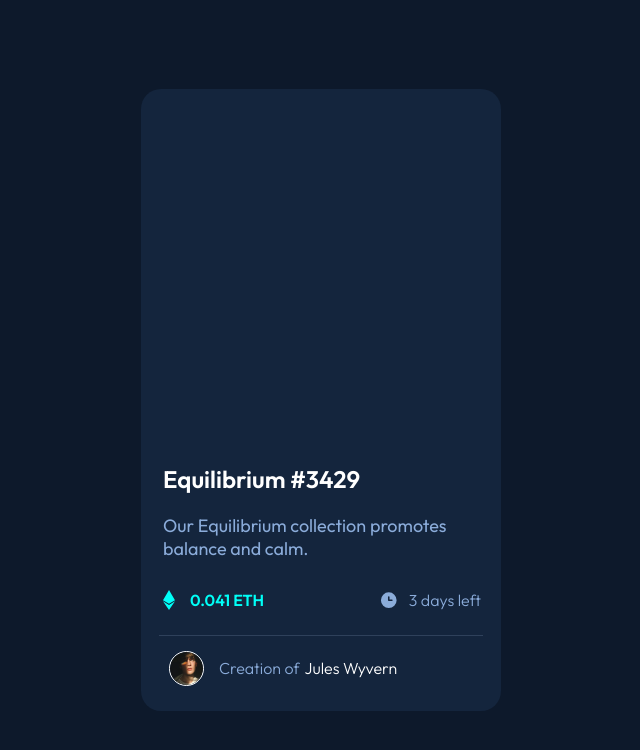
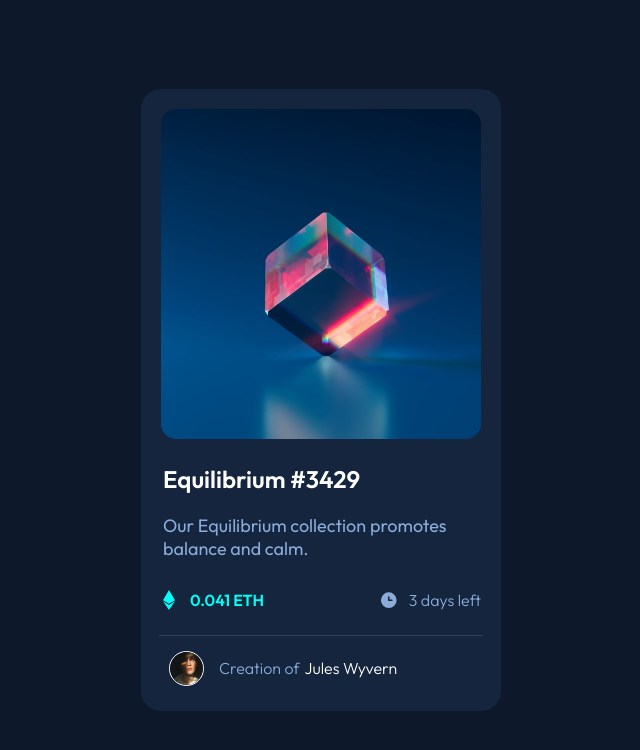
Before and after one commit to miteshp98/nft-preview-card-component-main, a plain HTML site: page index.html in a window 1280 px wide. Shown: the whole page, without its empty margins (319-959 px from the left). Drawn offline with Linux system fonts and the light colour scheme; the site is published under a folder, as on GitHub Pages, so addresses that start at the root find nothing.

Commit message:
Update style.css

```diff
--- a/style.css
+++ b/style.css
@@ -39,7 +39,7 @@
   width: 320px;
   height: 330px;
   margin: 20px;
-  background: url(/images/image-equilibrium.jpg);
+  background: url(images/image-equilibrium.jpg);
   background-size: cover;
   display: grid;
   place-items: center;
```
